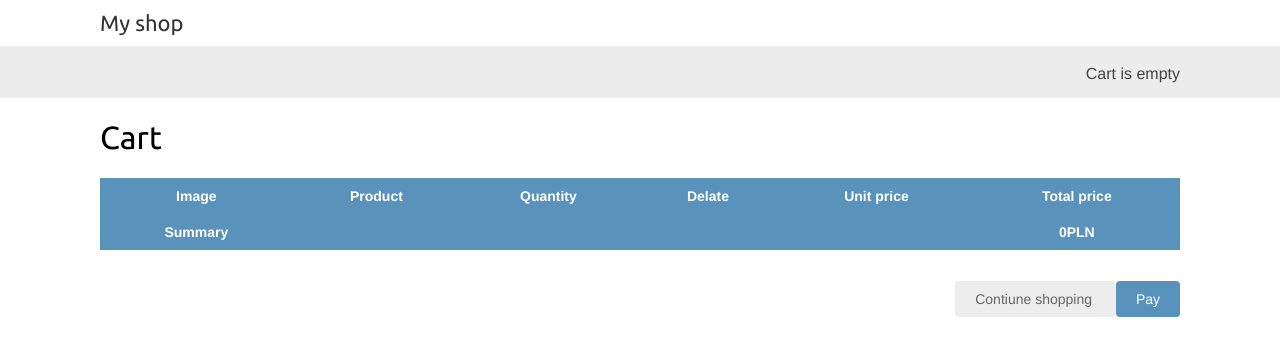
After one commit to GitEryk/djangoShop, a Django app: page /cart/ in a window 1280 px wide. The commit adds this page. Shown: the top 356 px of the page. Run offline with Django 5.2, Linux system fonts and the light colour scheme; some libraries are stand-ins or nearby versions.

Commit message:
Finish shop cart

```diff
--- a/cart/cart.py
+++ b/cart/cart.py
@@ -0,0 +1,53 @@
+from decimal import Decimal
+from django.conf import settings
+from shop.models import Product
+
+
+class Cart:
+    def __init__(self, request):
+
+        self.session = request.session
+        cart = self.session.get(settings.CART_SESSION_ID)
+        if not cart:
+            cart = self.session[settings.CART_SESSION_ID] = {}
+        self.cart = cart
+
+    def __iter__(self):
+        product_ids = self.cart.keys()
+        products = Product.objects.filter(id__in=product_ids)
+        cart = self.cart.copy()
+        for product in products:
+            cart[str(product.id)]['product'] = product
+        for item in cart.values():
+            item['price'] = Decimal(item['price'])
+            item['total_price'] = item['price'] * item['quantity']
+            yield item
+
+    def __len__(self):
+        return sum(item['quantity'] for item in self.cart.values())
+
+    def get_total_price(self):
+        return sum(Decimal(item['price']) * item['quantity'] for item in self.cart.values())
+
+    def clear(self):
+        del self.session[settings.CART_SESSION_ID]
+        self.save()
+
+    def add(self, product, quantity=1, override_quantity=False):
+        product_id = str(product.id)
+        if product_id not in self.cart:
+            self.cart[product_id] = {'quantity': 0, 'price': str(product.price)}
+        if override_quantity:
+            self.cart[product_id]['quantity'] = quantity
+        else:
+            self.cart[product_id]['quantity'] += quantity
+        self.save()
+
+    def save(self):
+        self.session.modified = True
+
+    def remove(self, product):
+        product_id = str(product.id)
+        if product_id in self.cart:
+            del self.cart[product_id]
+            self.save()
--- /dev/null
+++ b/cart/context_processors.py
@@ -0,0 +1,5 @@
+from .cart import Cart
+
+
+def cart(request):
+    return {'cart': Cart(request)}
--- /dev/null
+++ b/cart/forms.py
@@ -0,0 +1,7 @@
+from django import forms
+
+PRODUCT_QUANTITY_CHOICES = [(i, str(i)) for i in range(1, 21)]
+
+class CartAddProductForm(forms.Form):
+    quantity = forms.TypedChoiceField(choices=PRODUCT_QUANTITY_CHOICES, coerce=int)
+    override = forms.BooleanField(required=False, initial=False, widget=forms.HiddenInput)
--- /dev/null
+++ b/cart/templates/cart/detail.html
@@ -0,0 +1,68 @@
+{% extends 'shop/base.html' %}
+{% load thumbnail %}
+{% load static %}
+
+{% block title %}Cart{% endblock %}
+
+{% block content %}
+    <h1>Cart</h1>
+    <table class="cart">
+        <thead>
+            <tr>
+                <th>Image</th>
+                <th>Product</th>
+                <th>Quantity</th>
+                <th>Delate</th>
+                <th>Unit price</th>
+                <th>Total price</th>
+            </tr>
+        </thead>
+        <tbody>
+            {% for item in cart %}
+                {% with product=item.product %}
+                    <tr>
+                        <td>
+                            <a href='{{ product.get_absolute_url }}'>
+                            {% if product.image %}
+                                {% thumbnail product.image 200x200 crop='100%' as img %}
+                                <img src="{{ img.url }}">
+                            {% else %}
+                                {% static "img/no_image.png" as img %}
+                                <img src="{{ img }}" style="width:200px; height:200px;">
+                            {% endif %}
+                           </a>
+                        </td>
+                        <td>{{ product.name }}</td>
+                        <td>
+                            <form action='{% url "cart:cart_add" product.id %}' method="post">
+                                {{ item.update_quantity_form.quantity }}
+                                {{ item.update_quantity_form.override }}
+                                <input type="submit" value="Change">
+                                {% csrf_token %}
+                            </form>
+                        </td>
+                        <td>
+                            <form action='{% url "cart:cart_remove" product.id %}' method="post">
+                                <input type="submit" value="Delate">
+                                {% csrf_token %}
+                            </form>
+                        </td>
+                        <td class="num">{{ item.price }}PLN</td>
+                        <td class="num">{{ item.total_price }}PLN</td>
+                    </tr>
+                {% endwith %}
+            {% endfor %}
+            <tr class="total">
+                <td>Summary</td>
+                <td colspan="4"></td>
+                <td class="num">{{ cart.get_total_price }}PLN</td>
+            </tr>
+        </tbody>
+    </table>
+    <p class="text-right">
+        <a href='{% url "shop:product_list" %}' class="button light">
+            Contiune shopping
+        </a>
+        <a href='#' class="button">Pay</a>
+    </p>
+{% endblock %}
--- /dev/null
+++ b/cart/urls.py
@@ -0,0 +1,10 @@
+from django.urls import path
+from . import views
+
+app_name = 'cart'
+urlpatterns = [
+
+    path('add/<int:product_id>/', views.cart_add, name='cart_add'),
+    path('remove/<int:product_id>/', views.cart_remove, name='cart_remove'),
+    path('', views.cart_detail, name='cart_detail'),
+]
--- a/cart/views.py
+++ b/cart/views.py
@@ -1,3 +1,34 @@
-from django.shortcuts import render
+from django.shortcuts import render, redirect, get_object_or_404
+from shop.models import Product
+from django.views.decorators.http import require_POST
+from .cart import Cart
+from .forms import CartAddProductForm
 
-# Create your views here.
+
+@require_POST
+def cart_add(request, product_id):
+    cart = Cart(request)
+    product = get_object_or_404(Product, id=product_id)
+    form = CartAddProductForm(request.POST)
+    if form.is_valid():
+        cd = form.cleaned_data
+        cart.add(product=product, quantity=cd['quantity'], override_quantity=cd['override'])
+    return redirect('cart:cart_detail')
+
+
+@require_POST
+def cart_remove(request, product_id):
+    cart = Cart(request)
+    product = get_object_or_404(Product, id=product_id)
+    cart.remove(product)
+    return redirect('cart:cart_detail')
+
+
+def cart_detail(request):
+    cart = Cart(request)
+    for item in cart:
+        item['update_quantity_form'] = CartAddProductForm(initial={
+            'quantity': item['quantity'],
+            'override': True})
+    return render(request, 'cart/detail.html',
+                  {'cart': cart})
--- a/myshop/settings.py
+++ b/myshop/settings.py
@@ -51,6 +51,7 @@ TEMPLATES = [
                 'django.template.context_processors.request',
                 'django.contrib.auth.context_processors.auth',
                 'django.contrib.messages.context_processors.messages',
+                'cart.context_processors.cart',
             ],
         },
     },
--- a/myshop/urls.py
+++ b/myshop/urls.py
@@ -5,6 +5,7 @@ from django.conf.urls.static import static
 
 urlpatterns = [
     path('admin/', admin.site.urls),
+    path('cart/', include('cart.urls', namespace='cart')),
     path('', include('shop.urls', namespace='shop')),
 ]
 
--- a/shop/static/css/base.css
+++ b/shop/static/css/base.css
@@ -48,7 +48,7 @@ table {
 }
 
 table th, table td {
-    text-align:left;
+    text-align:center;
     font-size:14px;
     padding:10px;
     margin:0;
@@ -73,11 +73,11 @@ table.cart {
 }
 
 table.cart img {
-    width:180px;
+    /* width:180px; */
 }
 
 tbody td.num {
-    text-align:right;
+    text-align:center;
 }
 
 td input[type="submit"] {
--- a/shop/templates/shop/base.html
+++ b/shop/templates/shop/base.html
@@ -13,7 +13,17 @@
         </div>
         <div id="subheader">
             <div class="cart">
-                Cart is empty
+                {% with total_item=cart|length %}
+                    {% if total_item > 0 %}
+                        Cart:
+                        <a href='{% url "cart:cart_detail" %}'>
+                            {{ total_item }} item{{ total_item|pluralize }},
+                            {{ cart.get_total_price }}PLN
+                        </a>
+                    {% else %}
+                        Cart is empty
+                    {% endif %}
+                {% endwith %}
             </div>
         </div>
         <div id="content">
--- a/shop/templates/shop/product/detail.html
+++ b/shop/templates/shop/product/detail.html
@@ -18,6 +18,12 @@
             </a>
         </h2>
         <p class="price">{{ product.price }}PLN</p>
+        <form action='{% url "cart:cart_add" product.id %}' method="post">
+            {{ cart_product_form }}
+            {% csrf_token %}
+            <br>
+            <input type="submit" value="Add to cart">
+        </form>
         {{ product.description|linebreaks }}
     </div>
 {% endblock %}
--- a/shop/views.py
+++ b/shop/views.py
@@ -1,6 +1,6 @@
 from django.shortcuts import render, get_object_or_404
 from .models import Category, Product
-
+from cart.forms import CartAddProductForm
 
 def product_list(request, category_slug=None):
     category = None
@@ -15,5 +15,6 @@ def product_list(request, category_slug=None):
 
 def product_detail(request, id, slug):
     product = get_object_or_404(Product, id=id, slug=slug, available=True)
+    cart_product_form = CartAddProductForm()
     return render(request, 'shop/product/detail.html',
-                  {'product': product})
+                  {'product': product, "cart_product_form": cart_product_form})
```
Also changed, not shown: db.sqlite3.
